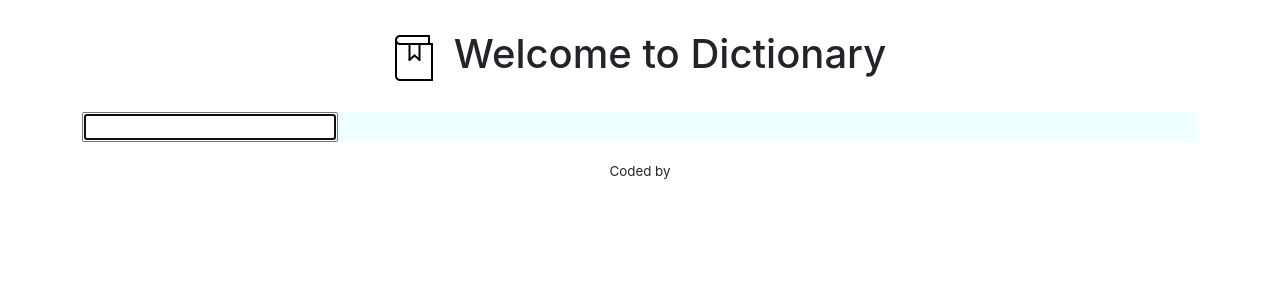
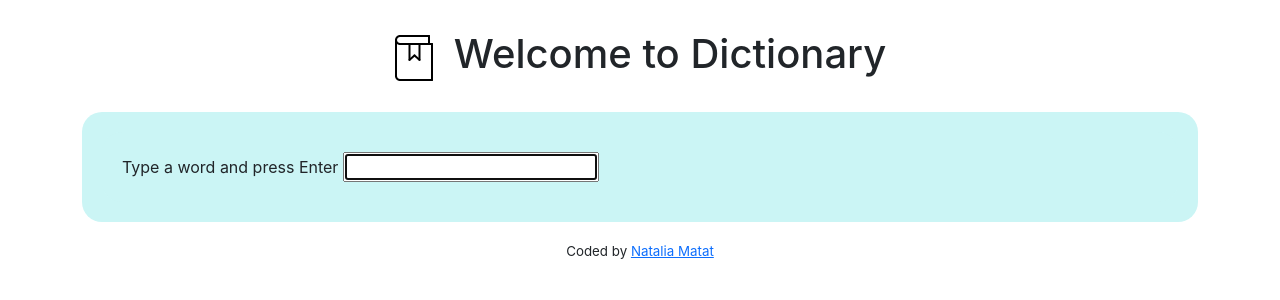
Before and after one commit to matatfreecoder/dictionary-app, a React (Create React App) app: page / in a window 1280 px wide. Shown: the top 300 px of the page. Built offline with nearby package versions, Linux system fonts and the light colour scheme.

Commit message:
some styling for meaning block

```diff
--- a/src/App.js
+++ b/src/App.js
@@ -15,7 +15,12 @@ function App() {
 				<main className="Dictionary">
 					<Dictionary />
 				</main>
-				<footer className="text-center App-footer">Coded by</footer>
+				<footer className="text-center App-footer">
+					Coded by{' '}
+					<a href="https://github.com/matatfreecoder/dictionary-app">
+						Natalia Matat
+					</a>
+				</footer>
 			</div>
 		</div>
 	);
--- a/src/Dictionary.css
+++ b/src/Dictionary.css
@@ -1,3 +1,5 @@
 .Dictionary {
-	background-color: azure;
+	background-color: rgb(203, 245, 245);
+	padding: 20px;
+	border-radius: 20px;
 }
--- a/src/Dictionary.js
+++ b/src/Dictionary.js
@@ -18,7 +18,6 @@ export default function Dictionary() {
 		axios.get(apiUrl).then(handleResponse);
 	}
 
-	// https://api.dictionaryapi.dev/api/v2/entries/en/hello
 	function handleKeywordChange(event) {
 		setKeyword(event.target.value);
 	}
@@ -26,6 +25,7 @@ export default function Dictionary() {
 	return (
 		<div className="Dictionary">
 			<form onSubmit={search}>
+				<label>Type a word and press Enter</label> {'  '}
 				<input type="search" autoFocus={true} onChange={handleKeywordChange} />
 			</form>
 			<Results results={results} />
--- a/src/Meaning.js
+++ b/src/Meaning.js
@@ -4,7 +4,7 @@ export default function Meaning(props) {
 	console.log(props.meaning);
 	return (
 		<div className="Meaning">
-			<h3>{props.meaning.partOfSpeech}</h3>
+			<h4>{props.meaning.partOfSpeech}</h4>
 			{props.meaning.definitions.map(function (definition, index) {
 				return (
 					<div key={index}>
--- /dev/null
+++ b/src/Results.css
@@ -0,0 +1,3 @@
+.Results h2 {
+	color: rgb(2, 107, 126);
+}
--- a/src/Results.js
+++ b/src/Results.js
@@ -1,5 +1,6 @@
 import React from 'react';
 import Meaning from './Meaning';
+import './Results.css';
 
 export default function Results(props) {
 	//console.log(props.results);
```
